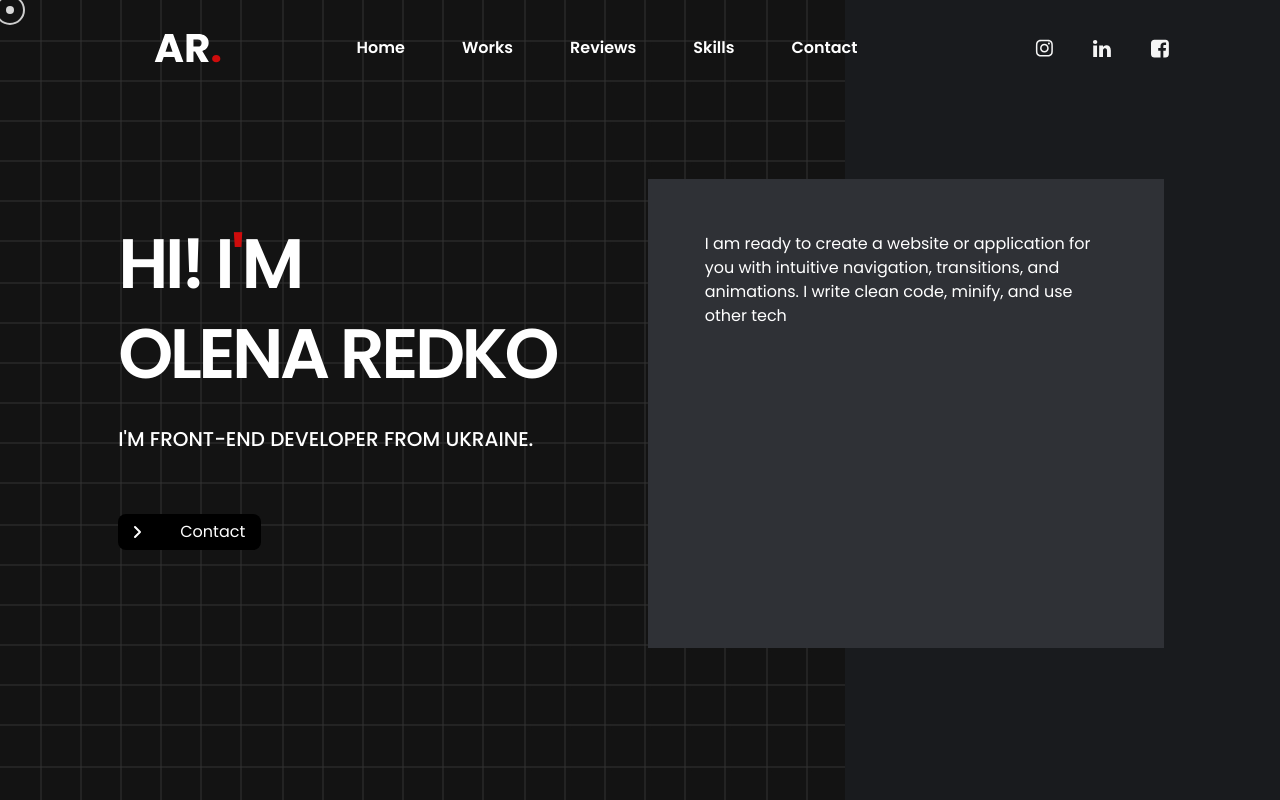
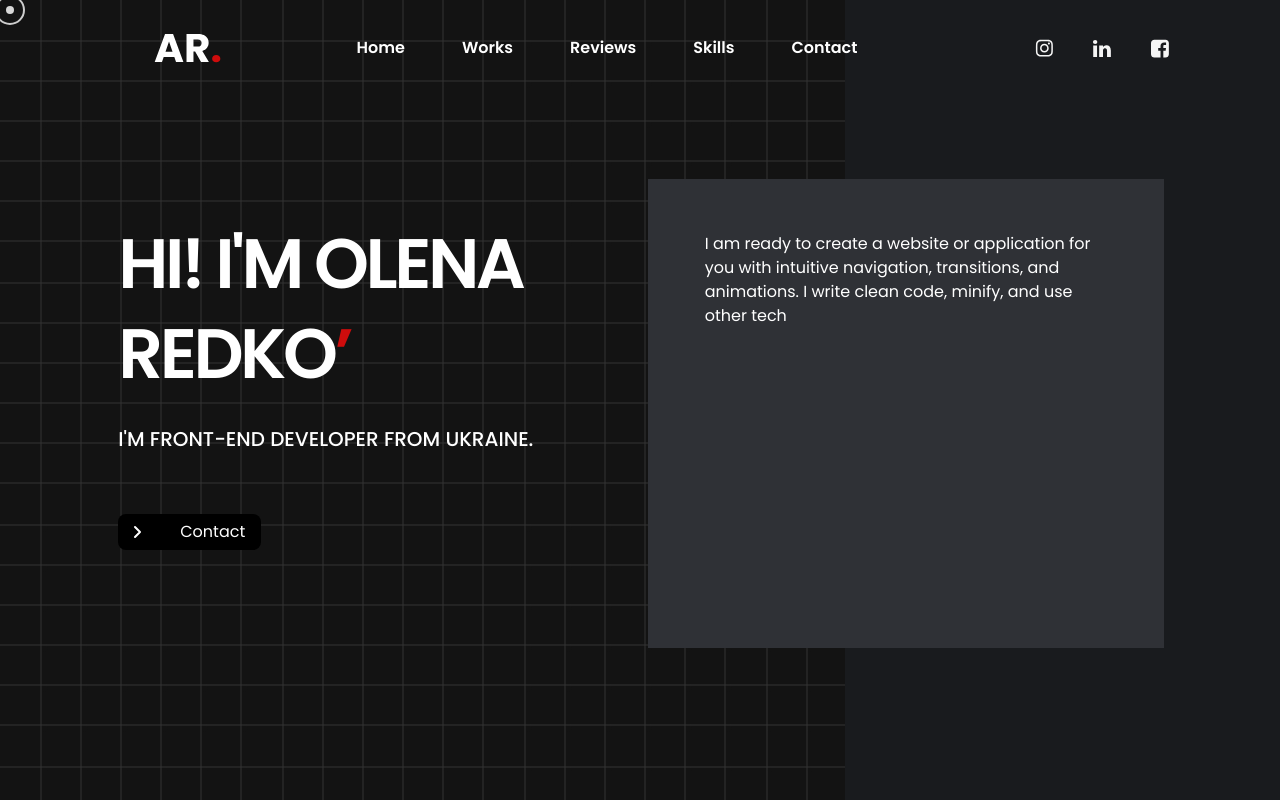
Before and after one commit to Alon4ic/case, a Next.js app: page / in a window 1280 px wide. Shown: the top 800 px of the page. Built offline with nearby package versions, Linux system fonts and the light colour scheme; no server answers.

Commit message:
New commit

```diff
--- a/src/components/Home.tsx
+++ b/src/components/Home.tsx
@@ -6,11 +6,13 @@ import Header from './Header';
 
 const slides = [
     {
-        title: `Hi! I<span class="text-reds">'</span>m <br/> Olena Redko`,
+        title: "Hi! I'm Olena Redko",
+        highlight: '’',
         subtitle: "I'm front-end developer from Ukraine.",
     },
     {
-        title: `Let<span class="text-reds">'</span>s work <br /> together!`,
+        title: "Let's work together!",
+        highlight: '’',
         subtitle: 'Build a unique, innovative and amazing project.',
     },
 ];
@@ -28,31 +30,22 @@ const HomePage: React.FC = () => {
     useEffect(() => {
         const interval = setInterval(() => {
             setCurrentSlide((prevSlide) => (prevSlide + 1) % slides.length);
-        }, 6000);
-
-        const handleScroll = () => {
-            const scrollY = window.scrollY;
-            const slideIndex =
-                Math.floor(scrollY / window.innerHeight) % slides.length;
-            setCurrentSlide(slideIndex);
-        };
-
-        window.addEventListener('scroll', handleScroll);
+        }, 5000);
 
         return () => {
             clearInterval(interval);
-            window.removeEventListener('scroll', handleScroll);
         };
-    }, []);
+    }, []); // Убрали handleScroll, оставили только интервал
 
     useEffect(() => {
         let currentPartIndex = 0;
         let currentCharIndex = 0;
         const typingInterval = 30;
         let typingTimer: NodeJS.Timeout | null = null;
+        let isMounted = true;
 
         const typeWriter = () => {
-            if (currentPartIndex >= fullTextParts.length) return;
+            if (!isMounted || currentPartIndex >= fullTextParts.length) return;
 
             const currentPart = fullTextParts[currentPartIndex];
             const newText = currentPart.slice(0, currentCharIndex + 1);
@@ -72,27 +65,27 @@ const HomePage: React.FC = () => {
             }
         };
 
-        // Сбрасываем текст и запускаем печать
         setTypedText('');
         typingTimer = setTimeout(typeWriter, typingInterval);
 
-        // Очистка таймера при размонтировании
         return () => {
+            isMounted = false;
             if (typingTimer) clearTimeout(typingTimer);
         };
-    }, []); // Эффект запускается только один раз при монтировании
+    }, []);
 
     return (
         <div id="home" className="home w-[100%]">
             <Header />
             <div className="home-left middle:w-[66%] w-[100%] middle:h-[800px] h-[550px] bg-[url('/images/background.jpg')] bg-repeat">
                 <div className="flex flex-col middle:pt-[219px] pt-[180px] middle:ml-[14%] ml-0 middle:px-0 px-5 xl:w-[500px] lg:w-[400px] middle:w-[350px] w-full middle:text-start text-center">
-                    <h1
-                        className="home-title text-white tracking-tighter font-semibold uppercase mb-[26px] xl:text-[70px] lg:text-[56px] sm:text-[48px] text-[36px] xl:leading-[90px] lg:leading-[68px] sm:leading-[57px] leading-[44px]"
-                        dangerouslySetInnerHTML={{
-                            __html: slides[currentSlide].title,
-                        }}
-                    />
+                    <h1 className="home-title text-white tracking-tighter font-semibold uppercase mb-[26px] xl:text-[70px] lg:text-[56px] sm:text-[48px] text-[36px] xl:leading-[90px] lg:leading-[68px] sm:leading-[57px] leading-[44px]">
+                        {slides[currentSlide].title.split('’')[0]}
+                        <span className="text-reds">
+                            {slides[currentSlide].highlight}
+                        </span>
+                        {slides[currentSlide].title.split('’')[1]}
+                    </h1>
                     <p className="text-white font-medium uppercase xl:text-xl lg:text-lg sm:text-base text-sm middle:mb-[61px] mb-[40px] middle:text-start text-center home-text">
                         {slides[currentSlide].subtitle}
                     </p>
@@ -110,19 +103,18 @@ const HomePage: React.FC = () => {
                     </a>
                 </div>
             </div>
-            <div className="home-right middle:flex bg-darks hidden">
-                {/* Дополнительный контент, если нужен */}
-            </div>
+            <div className="home-right middle:flex bg-darks hidden"></div>
             <Link
                 href="/"
                 className="home-center flex middle:h-[469px] h-auto middle:max-w-[40.3%] max-w-[100%] min-w-[20%] laptop:pt-[53px] pt-5 laptop:pb-0 pb-5 laptop:pl-[57px] laptop:pr-[57px] pl-5 pr-5 font-normal text-sm leading-7 middle:top-[179px] top-0 sm:mt-0 mt-[-40px] middle:left-[50.6%] left-0 bg-grays z-40 cursor-style middle:absolute relative overflow-hidden"
             >
                 <p
                     className="typed-text text-white middle:text-base text-sm overflow-hidden"
-                    dangerouslySetInnerHTML={{ __html: typedText }}
+                    dangerouslySetInnerHTML={{ __html: typedText || '' }}
                 />
             </Link>
         </div>
     );
 };
+
 export default HomePage;
```
